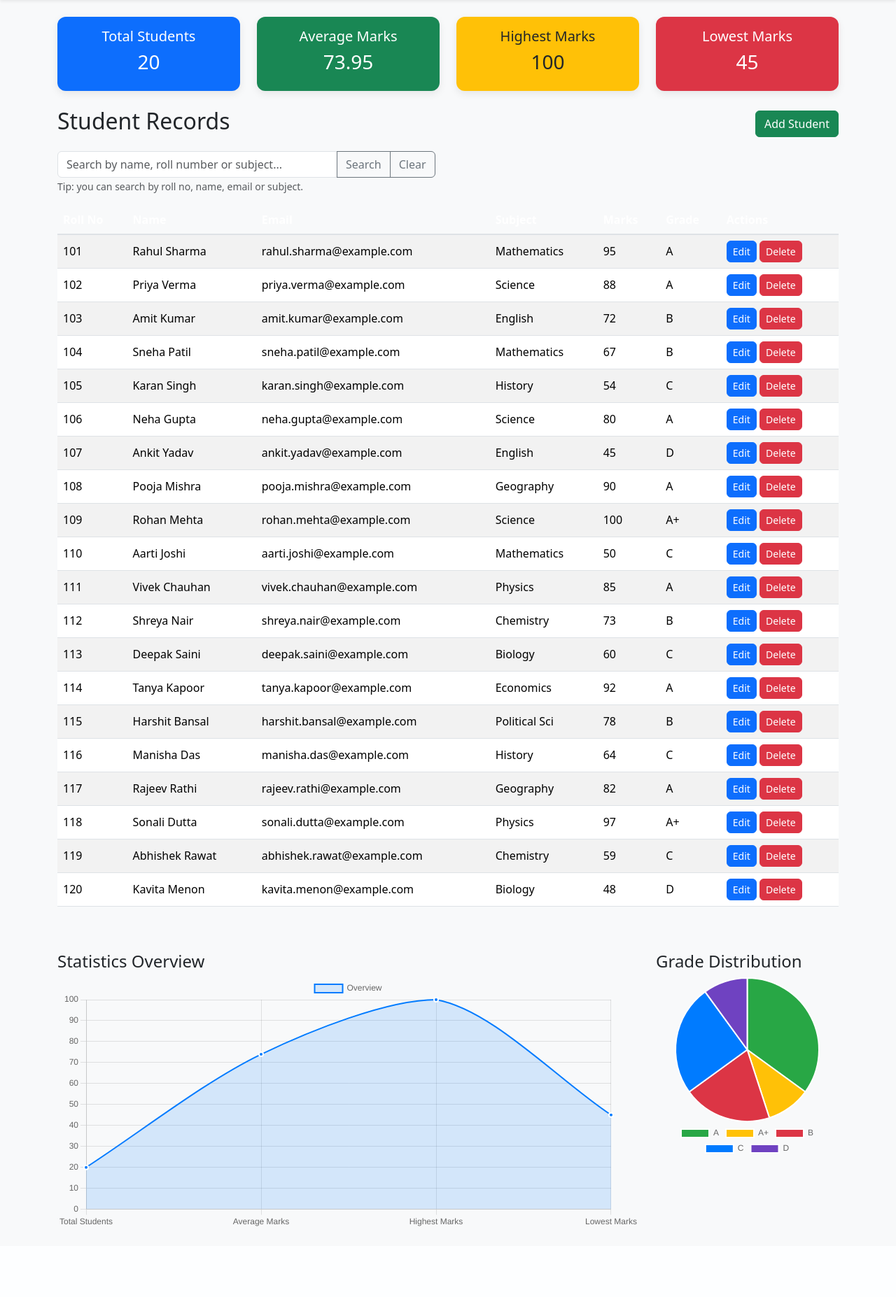
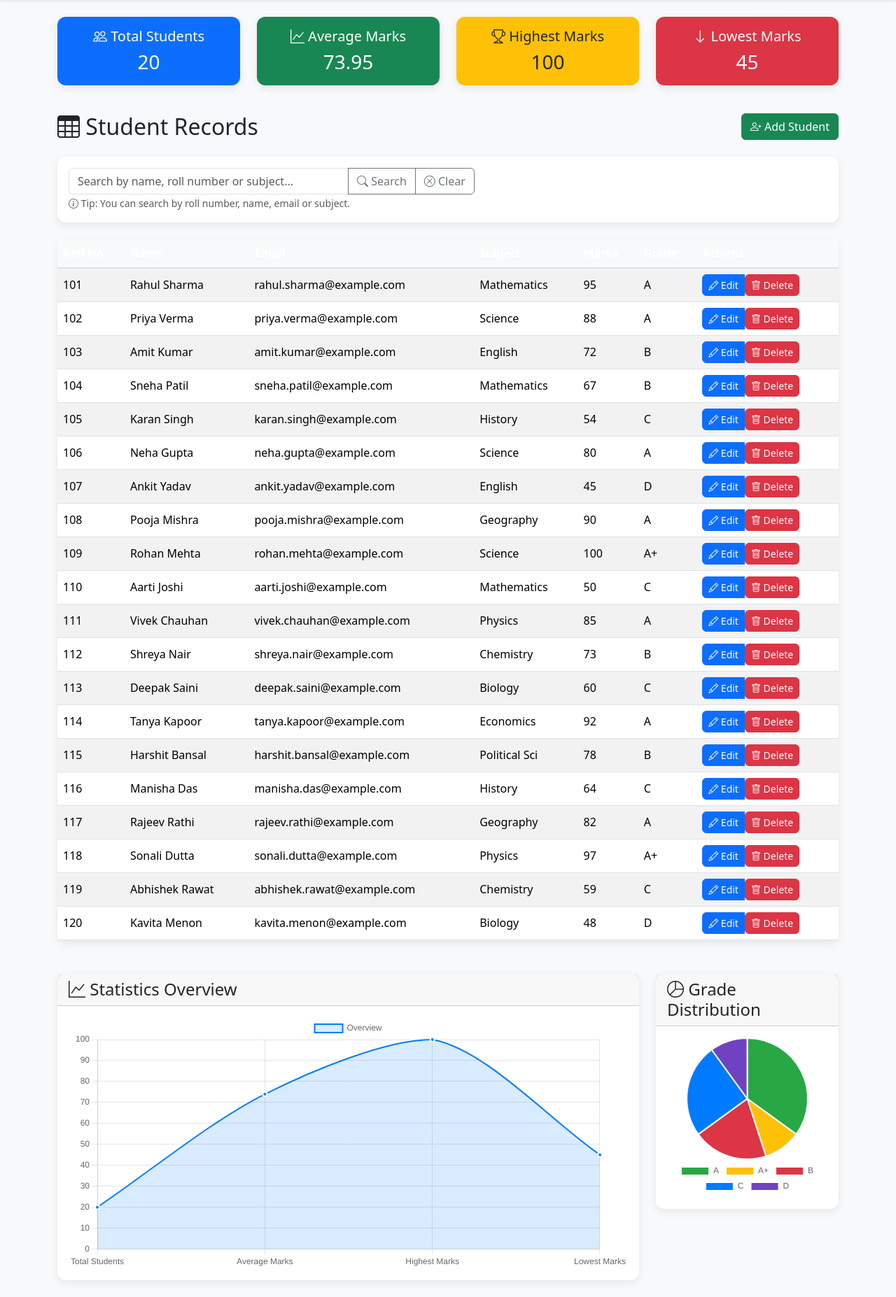
Before and after one commit to SantoshM09/student-marks-recorder, a Flask app: page /dashboard in a window 1280 px wide. Shown: the part 57-1911 px from the top of the page at 70% size. Before the commit the page ends 1810 px from the top, so only its background shows below. Run offline with Flask 3, Linux system fonts and the light colour scheme; a user stored in the database is signed in; data comes from the database, SQL or seed files in the repository.

Commit message:
updated dashboard.html

```diff
--- a/Templates/dashboard.html
+++ b/Templates/dashboard.html
@@ -1,92 +1,121 @@
 {% extends "base.html" %}
 {% block content %}
 
-<!-- Stats Section -->
+<!-- Statistics Overview Section -->
 <div class="row text-center mb-4">
-  <div class="col-md-3">
-    <div class="card bg-primary text-white">
+  <div class="col-md-3 mb-3">
+    <div class="card bg-primary text-white h-100">
       <div class="card-body">
-        <h5>Total Students</h5>
-        <h3>{{ total_students }}</h3>
+        <h5 class="card-title">
+          <i class="bi bi-people"></i> Total Students
+        </h5>
+        <h3 class="mb-0">{{ total_students }}</h3>
       </div>
     </div>
   </div>
-  <div class="col-md-3">
-    <div class="card bg-success text-white">
+  <div class="col-md-3 mb-3">
+    <div class="card bg-success text-white h-100">
       <div class="card-body">
-        <h5>Average Marks</h5>
-        <h3>{{ avg_marks|round(2) if avg_marks else 0 }}</h3>
+        <h5 class="card-title">
+          <i class="bi bi-graph-up"></i> Average Marks
+        </h5>
+        <h3 class="mb-0">{{ avg_marks|round(2) if avg_marks else 0 }}</h3>
       </div>
     </div>
   </div>
-  <div class="col-md-3">
-    <div class="card bg-warning text-dark">
+  <div class="col-md-3 mb-3">
+    <div class="card bg-warning text-dark h-100">
       <div class="card-body">
-        <h5>Highest Marks</h5>
-        <h3>{{ highest_marks if highest_marks else 0 }}</h3>
+        <h5 class="card-title">
+          <i class="bi bi-trophy"></i> Highest Marks
+        </h5>
+        <h3 class="mb-0">{{ highest_marks if highest_marks else 0 }}</h3>
       </div>
     </div>
   </div>
-  <div class="col-md-3">
-    <div class="card bg-danger text-white">
+  <div class="col-md-3 mb-3">
+    <div class="card bg-danger text-white h-100">
       <div class="card-body">
-        <h5>Lowest Marks</h5>
-        <h3>{{ lowest_marks if lowest_marks else 0 }}</h3>
+        <h5 class="card-title">
+          <i class="bi bi-arrow-down"></i> Lowest Marks
+        </h5>
+        <h3 class="mb-0">{{ lowest_marks if lowest_marks else 0 }}</h3>
       </div>
     </div>
   </div>
 </div>
 
-<div class="d-flex justify-content-between align-items-center mb-3">
-  <h2>Student Records</h2>
+<!-- Header Section -->
+<div class="d-flex justify-content-between align-items-center mb-4">
+  <h2 class="mb-0">
+    <i class="bi bi-table"></i> Student Records
+  </h2>
   <div>
     {% if is_admin or session.get('role') == 'admin' %}
-    <a href="{{ url_for('add_student') }}" class="btn btn-success">Add Student</a>
+    <a href="{{ url_for('add_student') }}" class="btn btn-success">
+      <i class="bi bi-person-plus"></i> Add Student
+    </a>
     {% endif %}
   </div>
 </div>
 
-<!-- Search bar -->
-<div class="mb-3">
+<!-- Search Section -->
+<div class="card mb-4">
+  <div class="card-body">
     <div class="input-group">
-    <input id="search" class="form-control" placeholder="Search by name, roll number or subject...">
-    <button class="btn btn-outline-secondary" type="button" onclick="searchTable()">Search</button>
-    <button class="btn btn-outline-secondary" type="button" onclick="clearSearch()">Clear</button>
+      <input id="search" class="form-control" placeholder="Search by name, roll number or subject..." aria-label="Search students">
+      <button class="btn btn-outline-secondary" type="button" onclick="searchTable()">
+        <i class="bi bi-search"></i> Search
+      </button>
+      <button class="btn btn-outline-secondary" type="button" onclick="clearSearch()">
+        <i class="bi bi-x-circle"></i> Clear
+      </button>
     </div>
-  <small class="text-muted">Tip: you can search by roll no, name, email or subject.</small>
+    <small class="text-muted">
+      <i class="bi bi-info-circle"></i> Tip: You can search by roll number, name, email or subject.
+    </small>
+  </div>
 </div>
 
-<!-- Students table -->
+<!-- Students Table Section -->
+<div class="card">
+  <div class="card-body p-0">
     <div class="table-responsive">
-  <table class="table table-striped table-hover" id="studentsTable">
+      <table class="table table-striped table-hover mb-0" id="studentsTable">
         <thead class="table-dark">
           <tr>
-        <th>Roll No</th>
-        <th>Name</th>
-        <th>Email</th>
-        <th>Subject</th>
-        <th>Marks</th>
-        <th>Grade</th>
+            <th scope="col">Roll No</th>
+            <th scope="col">Name</th>
+            <th scope="col">Email</th>
+            <th scope="col">Subject</th>
+            <th scope="col">Marks</th>
+            <th scope="col">Grade</th>
             {% if is_admin or session.get('role') == 'admin' %}
-        <th>Actions</th>
+            <th scope="col">Actions</th>
             {% endif %}
           </tr>
         </thead>
         <tbody>
-      {% for s in students %}
+          {% for student in students %}
           <tr>
-        <td>{{ s['roll_number'] }}</td>
-        <td>{{ s['name'] }}</td>
-        <td>{{ s['email'] }}</td>
-        <td>{{ s['subject'] }}</td>
-        <td>{{ s['marks'] }}</td>
-        <td>{{ s['grade'] }}</td>
+            <td>{{ student['roll_number'] }}</td>
+            <td>{{ student['name'] }}</td>
+            <td>{{ student['email'] }}</td>
+            <td>{{ student['subject'] }}</td>
+            <td>{{ student['marks'] }}</td>
+            <td>{{ student['grade'] }}</td>
             {% if is_admin or session.get('role') == 'admin' %}
             <td>
-          <a href="{{ url_for('edit_student', id=s['id']) }}" class="btn btn-sm btn-primary">Edit</a>
-          <form method="POST" action="{{ url_for('delete_student', id=s['id']) }}" class="d-inline" onsubmit="return confirm('Delete this record?');">
-            <button class="btn btn-sm btn-danger">Delete</button>
+              <div class="btn-group" role="group">
+                <a href="{{ url_for('edit_student', id=student['id']) }}" class="btn btn-sm btn-primary">
+                  <i class="bi bi-pencil"></i> Edit
+                </a>
+                <form method="POST" action="{{ url_for('delete_student', id=student['id']) }}" class="d-inline" onsubmit="return confirm('Are you sure you want to delete this record?');">
+                  <button type="submit" class="btn btn-sm btn-danger">
+                    <i class="bi bi-trash"></i> Delete
+                  </button>
                 </form>
+              </div>
             </td>
             {% endif %}
           </tr>
@@ -94,20 +123,40 @@
         </tbody>
       </table>
     </div>
+  </div>
+</div>
 
-<div class="row mt-5 align-items-start">
+<!-- Charts Section -->
+<div class="row mt-5">
   <div class="col-lg-9 mb-4">
-    <h4>Statistics Overview</h4>
+    <div class="card">
+      <div class="card-header">
+        <h4 class="mb-0">
+          <i class="bi bi-graph-up"></i> Statistics Overview
+        </h4>
+      </div>
+      <div class="card-body">
         <canvas id="statsChart" style="width: 100%; height: 360px;"></canvas>
       </div>
+    </div>
+  </div>
   <div class="col-lg-3">
-    <h4>Grade Distribution</h4>
+    <div class="card">
+      <div class="card-header">
+        <h4 class="mb-0">
+          <i class="bi bi-pie-chart"></i> Grade Distribution
+        </h4>
+      </div>
+      <div class="card-body">
         <div class="d-flex justify-content-center">
           <canvas id="gradeChart" style="max-width: 100%; height: 300px;"></canvas>
         </div>
       </div>
     </div>
+  </div>
+</div>
 
+<!-- Chart.js Script -->
 <script src="https://cdn.jsdelivr.net/npm/chart.js"></script>
 <script>
   // Line chart for the 4 key stats
```
Lines whose indentation alone changed are shown as unchanged.
